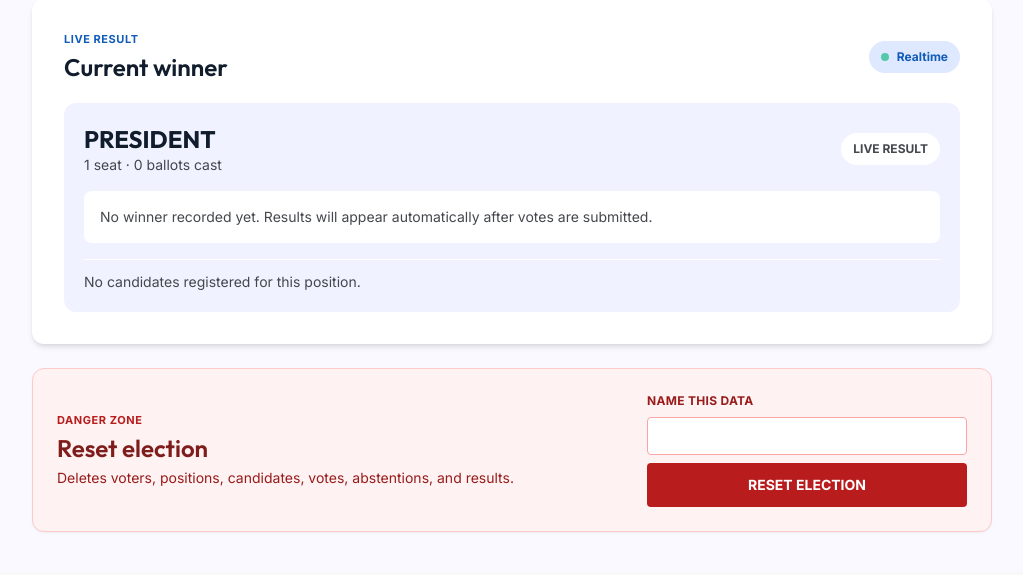
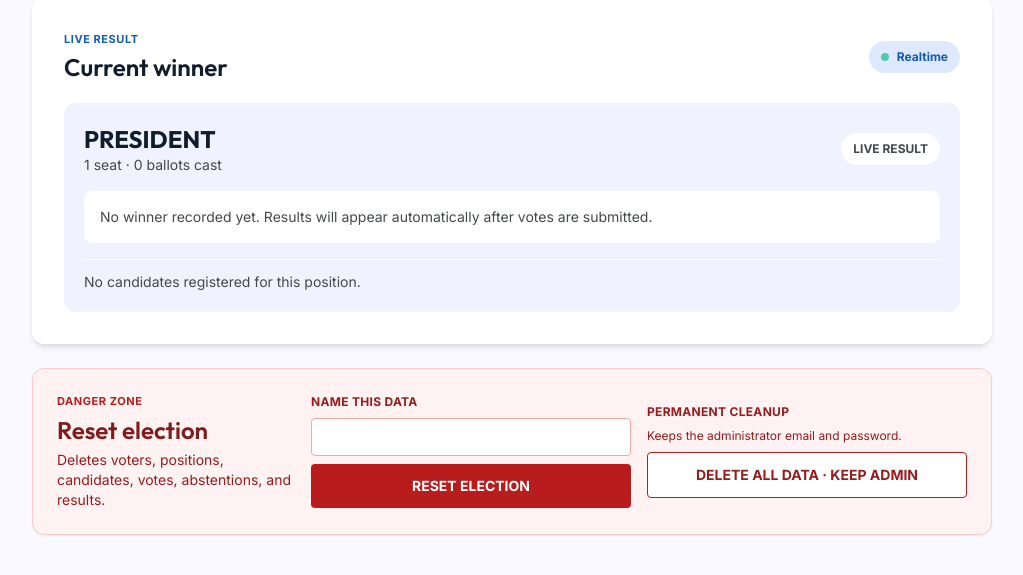
Before and after one commit to biancsss17/fysd23_election, a Laravel app: page /admin/dashboard in a window 1280 px wide. Shown: the part 868-1443 px from the top of the page, without its empty margins (256-1279 px from the left). Before the commit the page ends 1400 px from the top, so only its background shows below. Run offline with Laravel 12, Linux system fonts and the light colour scheme; the visitor is signed in with stand-in values (Sample User, id 1); data comes from the database, SQL or seed files in the repository; data that the repository does not hold is empty; style sheets or scripts are compiled from the project's sources; some libraries are stand-ins or nearby versions.

Commit message:
Add admin-preserving election purge

```diff
--- a/ELECTION-app/app/Http/Controllers/AdminAuthController.php
+++ b/ELECTION-app/app/Http/Controllers/AdminAuthController.php
@@ -132,6 +132,19 @@ class AdminAuthController extends Controller
         });
 
         return redirect()->route('admin.dashboard')->with('election_reset', 'Election reset successfully.');
+    }
+
+    public function purgeElection(): RedirectResponse
+    {
+        DB::transaction(function (): void {
+            ElectionVote::query()->delete();
+            CandidateSubmission::query()->delete();
+            ElectionPosition::query()->delete();
+            RegisteredVoter::query()->delete();
+            AuditLog::query()->delete();
+        });
+
+        return redirect()->route('admin.dashboard')->with('election_reset', 'All election data and saved reset archives were deleted. Administrator access was preserved.');
     }
 
     public function restoreAuditLog(AuditLog $auditLog): RedirectResponse
--- a/ELECTION-app/resources/views/admin-dashboard.blade.php
+++ b/ELECTION-app/resources/views/admin-dashboard.blade.php
@@ -132,6 +132,12 @@
                     <input id="archive-name" name="archive_name" type="text" maxlength="255" value="" class="rounded border border-red-300 bg-white px-3 py-2 text-sm text-[#111c2d] outline-none focus:border-red-700 focus:ring-2 focus:ring-red-200" required>
                     <button type="submit" class="rounded bg-red-700 px-5 py-3 text-sm font-bold text-white transition hover:bg-red-900">RESET ELECTION</button>
                 </form>
+                <form method="POST" action="{{ route('admin.dashboard.purge-election') }}" onsubmit="return confirm('PERMANENTLY DELETE ALL election data and saved reset archives? The administrator account will be preserved.');" class="flex flex-col gap-2 sm:min-w-80">
+                    @csrf
+                    <span class="text-xs font-bold uppercase tracking-wide text-red-800">Permanent cleanup</span>
+                    <span class="text-xs text-red-800">Keeps the administrator email and password.</span>
+                    <button type="submit" class="rounded border border-red-700 bg-white px-5 py-3 text-sm font-bold text-red-800 transition hover:bg-red-100">DELETE ALL DATA · KEEP ADMIN</button>
+                </form>
             </div>
         </section>
     </div></main>
--- a/ELECTION-app/routes/web.php
+++ b/ELECTION-app/routes/web.php
@@ -34,6 +34,7 @@ Route::get('/admin/session/keepalive', function () {
 })->middleware('admin.auth')->name('admin.session.keepalive');
 Route::get('/admin/dashboard', [AdminAuthController::class, 'dashboard'])->middleware('admin.auth')->name('admin.dashboard');
 Route::post('/admin/dashboard/reset-election', [AdminAuthController::class, 'resetElection'])->middleware('admin.auth')->name('admin.dashboard.reset-election');
+Route::post('/admin/dashboard/purge-election', [AdminAuthController::class, 'purgeElection'])->middleware('admin.auth')->name('admin.dashboard.purge-election');
 Route::get('/admin/voter-management', [AdminAuthController::class, 'voterManagement'])->middleware('admin.auth')->name('admin.voter-management');
 Route::get('/admin/voter-management/data', [AdminAuthController::class, 'voterManagementData'])->middleware('admin.auth')->name('admin.voter-management.data');
 Route::post('/admin/voter-management', [AdminAuthController::class, 'storeVoter'])->middleware('admin.auth')->name('admin.voter-management.store');
```
